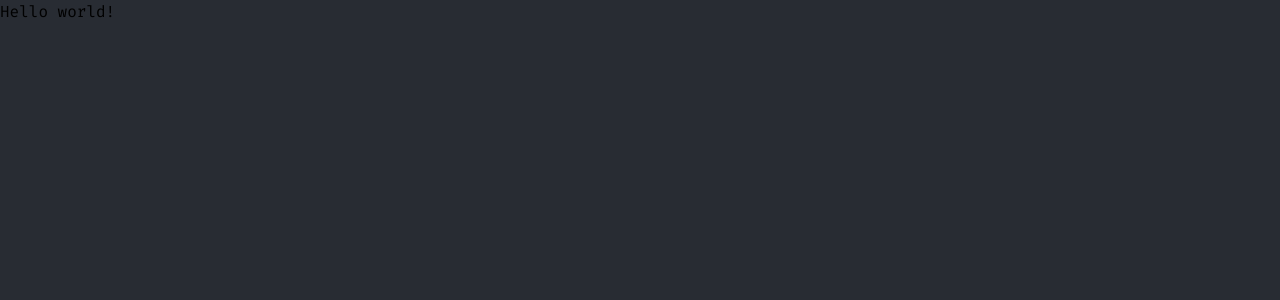
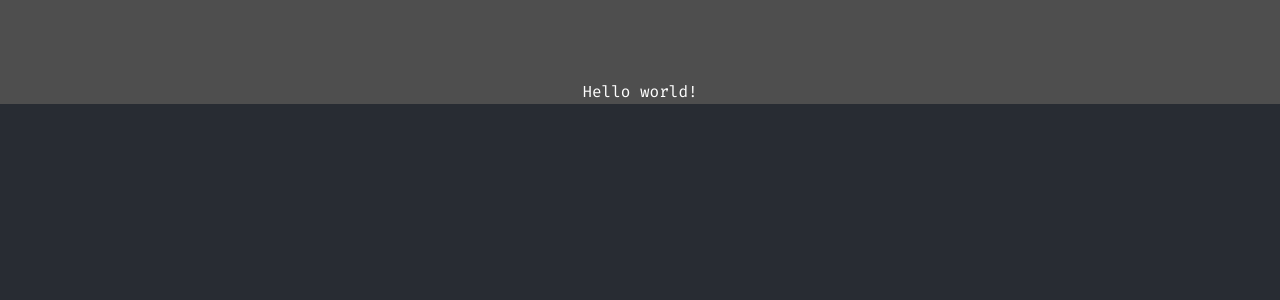
Before and after one commit to ahmadnourldin1/portfolio, a Next.js app: page / in a window 1280 px wide. Shown: the top 300 px of the page. Built offline with nearby package versions, Linux system fonts and the light colour scheme.

Commit message:
feat:create the folder structure.

```diff
--- a/app/layout.tsx
+++ b/app/layout.tsx
@@ -1,6 +1,7 @@
 import type { Metadata } from "next";
 import { Fira_Code } from "next/font/google";
-import "./globals.css";
+import "@/styles/globals.css";
+import Navbar from "@/components/common/Navbar";
 
 const firaCode = Fira_Code({ subsets: ["latin"] });
 
@@ -16,12 +17,12 @@ export default function RootLayout({
 }>) {
   return (
     <html lang="en">
-      <body className={firaCode.className + " bg-background"}>
-        {/* <Navbar /> */}
-        <main className="w-full min-h-screen ">
+      <body className={firaCode.className + " bg-background w-full min-h-screen flex justify-center"}>
+        <main className="h-full w-full max-w-7xl bg-backgroundSecondary flex flex-col justify-center items-center">
+        <Navbar />
           {children}
+        {/* <Footer /> */}
         </main>
-        {/* <Footer /> */}
         </body>
     </html>
   );
--- /dev/null
+++ b/components/common/Navbar/Links/Link.tsx
@@ -0,0 +1,9 @@
+import React from 'react'
+
+const Link = () => {
+  return (
+    <div>Link</div>
+  )
+}
+
+export default Link
--- /dev/null
+++ b/components/common/Navbar/Links/index.tsx
@@ -0,0 +1,9 @@
+import React from 'react'
+
+const Links = () => {
+  return (
+    <div>Links</div>
+  )
+}
+
+export default Links
--- /dev/null
+++ b/components/common/Navbar/Logo.tsx
@@ -0,0 +1,9 @@
+import React from 'react'
+
+const Logo = () => {
+  return (
+    <div>Logo</div>
+  )
+}
+
+export default Logo
--- /dev/null
+++ b/components/common/Navbar/index.tsx
@@ -0,0 +1,11 @@
+import React from 'react'
+
+const Navbar = () => {
+  return (
+    <div className="w-full h-20 flex justify-between items-center">
+
+    </div>
+  )
+}
+
+export default Navbar
--- /dev/null
+++ b/components/icons/LogoIcon.tsx
@@ -0,0 +1,12 @@
+import React from 'react'
+
+const LogoIcon = () => {
+    return (
+        <svg width="16" height="17" viewBox="0 0 16 17" fill="none" xmlns="http://www.w3.org/2000/svg">
+            <path fill-rule="evenodd" clip-rule="evenodd" d="M12 0.5H8V4.5H4H0V8.5V12.5V16.5H4H8V12.5H12H16V8.5V4.5V0.5H12ZM4 12.5H8V8.5H12V4.5H8V8.5H4V12.5Z" fill="white" />
+        </svg>
+
+    )
+}
+
+export default LogoIcon
--- a/app/globals.css
+++ b/styles/globals.css
@@ -39,4 +39,5 @@
   box-sizing: border-box;
   padding: 0;
   margin: 0;
+  color: var(--white);
 }
```
